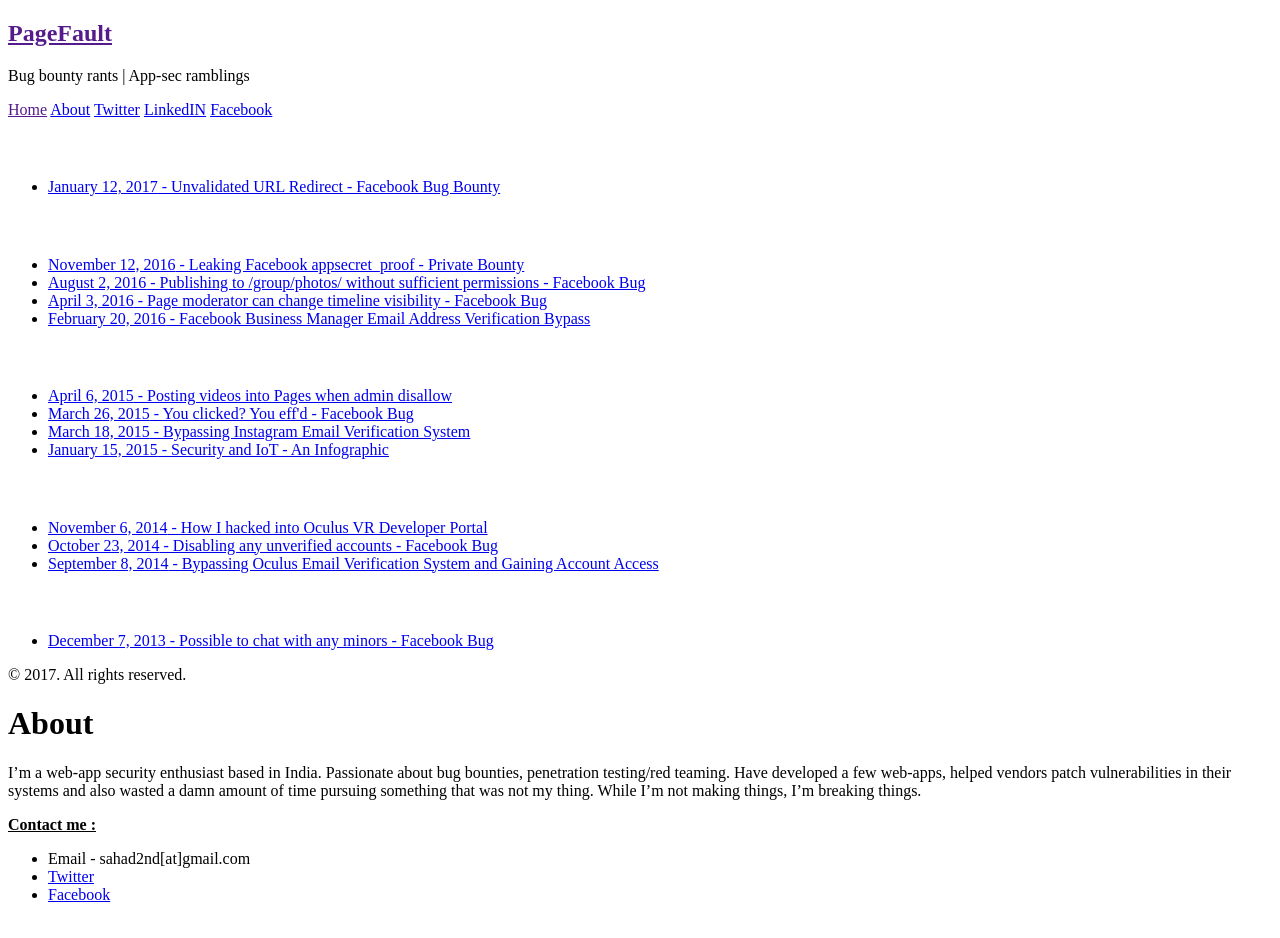
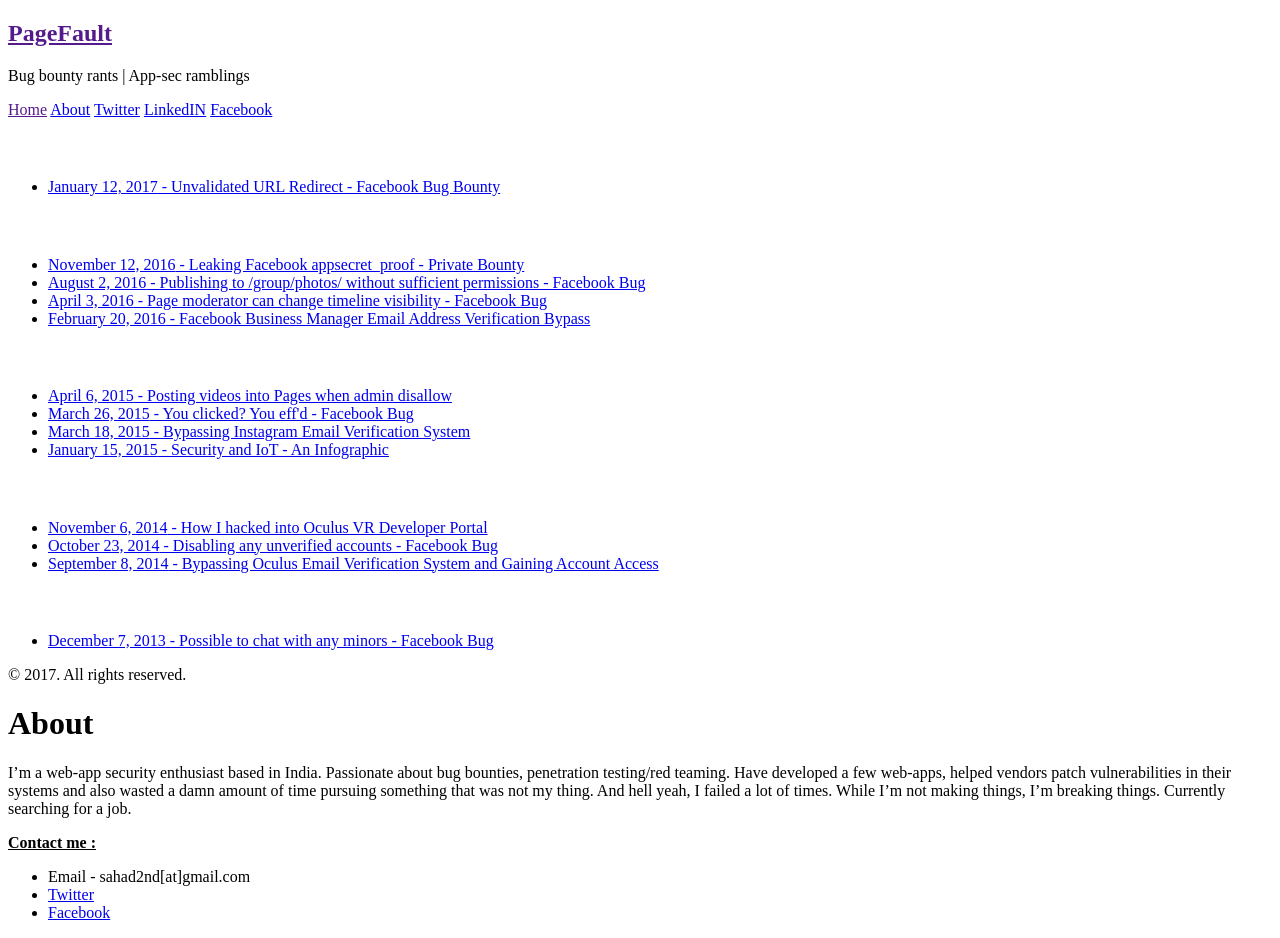
Before and after one commit to sahadnk72/sahadnk72.github.io, a Jekyll site: the page built from about.md, in a window 1280 px wide. Built offline with Jekyll 4.4.1, drawn with Linux system fonts in a browser that asks for light colours.

Commit message:
Update about.md

```diff
--- a/about.md
+++ b/about.md
@@ -4,7 +4,7 @@ title: About
 ---
 
 
-I'm a web-app security enthusiast based in India. Passionate about bug bounties, penetration testing/red teaming. Have developed a few web-apps, helped vendors patch vulnerabilities in their systems and also wasted a damn amount of time pursuing something that was not my thing. While I'm not making things, I'm breaking things.
+I'm a web-app security enthusiast based in India. Passionate about bug bounties, penetration testing/red teaming. Have developed a few web-apps, helped vendors patch vulnerabilities in their systems and also wasted a damn amount of time pursuing something that was not my thing. And hell yeah, I failed a lot of times. While I'm not making things, I'm breaking things. Currently searching for a job.
 
 
 <b><u>Contact me :</u></b>
```
